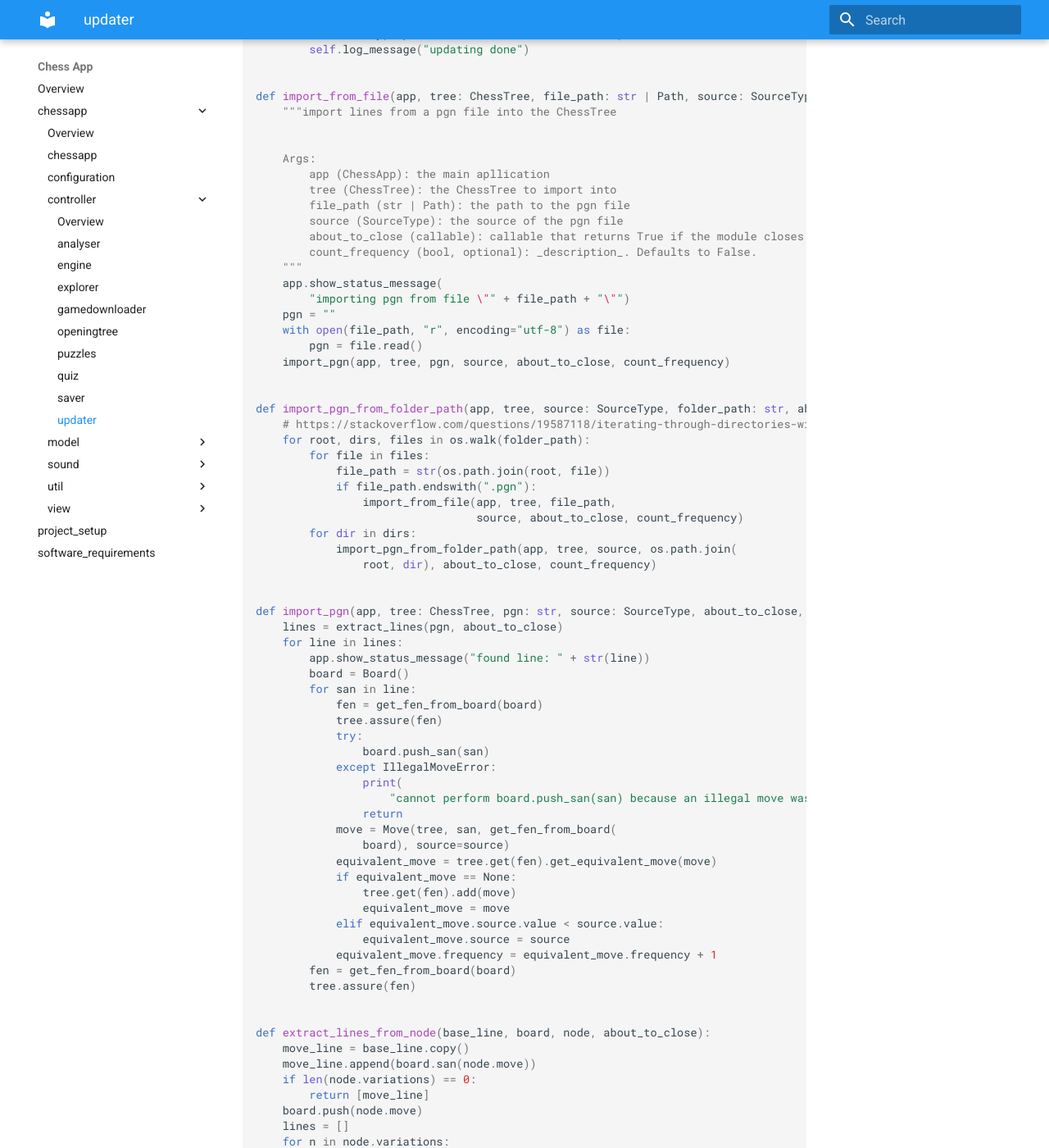
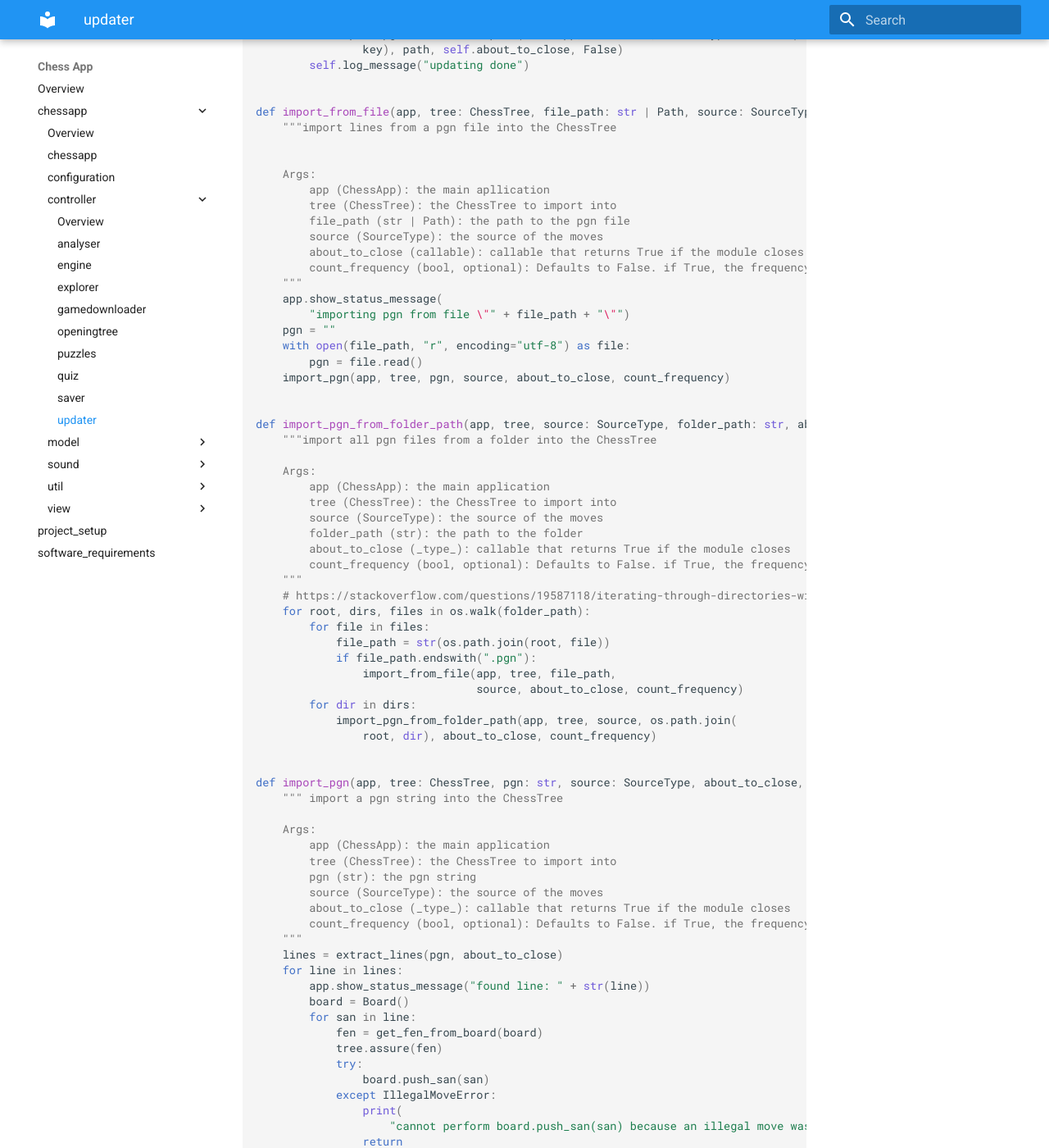
Before and after one commit to johanneslatzel/Chess-App, an MkDocs documentation site: the page built from docs/chessapp/controller/updater.md, in a window 1280 px wide and 1400 px high, scrolled down 1060 px. Shown: the whole window at 82% size. Built offline with MkDocs 1.6.1 and Material for MkDocs 9.7.7, drawn with Linux system fonts in a browser that asks for light colours; some of the changed text lies outside the part shown.

Commit message:
refactor and documentation

```diff
--- a/docs/chessapp/controller/updater.md
+++ b/docs/chessapp/controller/updater.md
@@ -18,6 +18,7 @@
 from chessapp.view.module import LogModule, create_method_action
 from os.path import join
 from chessapp.util.paths import get_openings_folder
+from chessapp.model.node import Node
 
 
 class Updater(LogModule):
@@ -56,9 +57,9 @@
         app (ChessApp): the main apllication
         tree (ChessTree): the ChessTree to import into
         file_path (str | Path): the path to the pgn file
-        source (SourceType): the source of the pgn file
+        source (SourceType): the source of the moves
         about_to_close (callable): callable that returns True if the module closes
-        count_frequency (bool, optional): _description_. Defaults to False.
+        count_frequency (bool, optional): Defaults to False. if True, the frequency of the moves will be counted
     """
     app.show_status_message(
         "importing pgn from file \"" + file_path + "\"")
@@ -69,6 +70,16 @@
 
 
 def import_pgn_from_folder_path(app, tree, source: SourceType, folder_path: str, about_to_close, count_frequency: bool = False):
+    """import all pgn files from a folder into the ChessTree
+
+    Args:
+        app (ChessApp): the main application
+        tree (ChessTree): the ChessTree to import into
+        source (SourceType): the source of the moves
+        folder_path (str): the path to the folder
+        about_to_close (_type_): callable that returns True if the module closes
+        count_frequency (bool, optional): Defaults to False. if True, the frequency of the moves will be counted
+    """
     # https://stackoverflow.com/questions/19587118/iterating-through-directories-with-python
     for root, dirs, files in os.walk(folder_path):
         for file in files:
@@ -82,6 +93,16 @@
 
 
 def import_pgn(app, tree: ChessTree, pgn: str, source: SourceType, about_to_close, count_frequency: bool = False):
+    """ import a pgn string into the ChessTree
+
+    Args:
+        app (ChessApp): the main application
+        tree (ChessTree): the ChessTree to import into
+        pgn (str): the pgn string
+        source (SourceType): the source of the moves
+        about_to_close (_type_): callable that returns True if the module closes
+        count_frequency (bool, optional): Defaults to False. if True, the frequency of the moves will be counted
+    """
     lines = extract_lines(pgn, about_to_close)
     for line in lines:
         app.show_status_message("found line: " + str(line))
@@ -103,13 +124,25 @@
                 equivalent_move = move
             elif equivalent_move.source.value < source.value:
                 equivalent_move.source = source
-            equivalent_move.frequency = equivalent_move.frequency + 1
+            if count_frequency:
+                equivalent_move.frequency += 1
         fen = get_fen_from_board(board)
         tree.assure(fen)
 
 
-def extract_lines_from_node(base_line, board, node, about_to_close):
-    move_line = base_line.copy()
+def extract_lines_from_node(base_line: list[str], board: Board, node: Node, about_to_close):
+    """ extract all lines from a node
+
+    Args:
+        base_line (list[str]): the base line is a list of moves that was played before to reach this specific board state
+        board (Board): the board having the specific board state and all the desired variations
+        node (Node): the node that represents the board state
+        about_to_close (callable): callable that returns True if the module closes
+
+    Returns:
+        list[list[str]]: list of lines (variations) of chess moves extracted from the board
+    """
+    move_line: list[str] = base_line.copy()
     move_line.append(board.san(node.move))
     if len(node.variations) == 0:
         return [move_line]
@@ -127,6 +160,15 @@
 
 
 def extract_lines(pgn: str, about_to_close):
+    """ extract all lines from a pgn string
+
+    Args:
+        pgn (str): the pgn string
+        about_to_close (callable): callable that returns True if the module closes
+
+    Returns:
+        list[list[str]]: list of lines (variations) of chess moves extracted from the pgn string
+    """
     input_str = io.StringIO(pgn)
     game = read_game(input_str)
     lines = []
```
